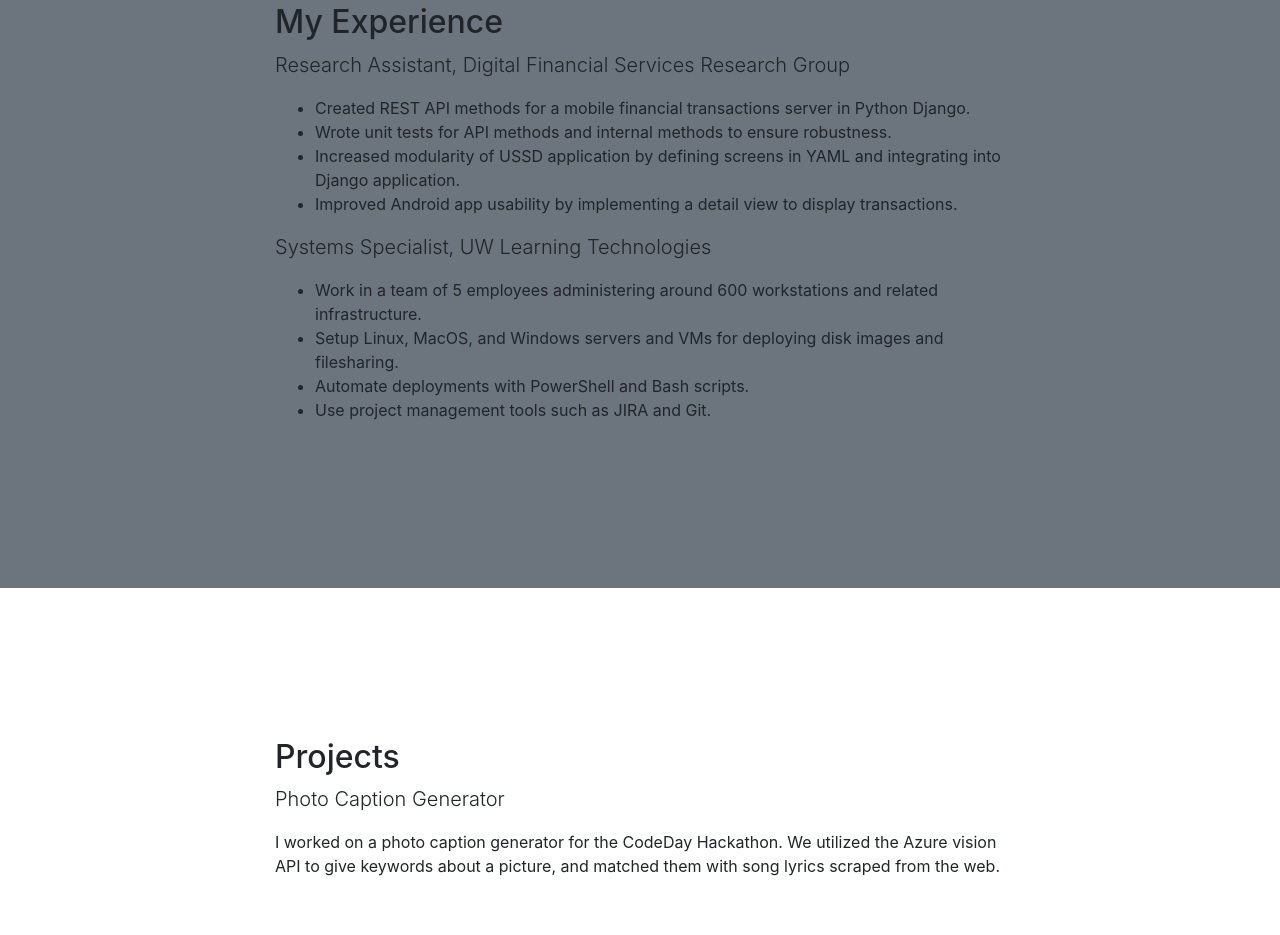
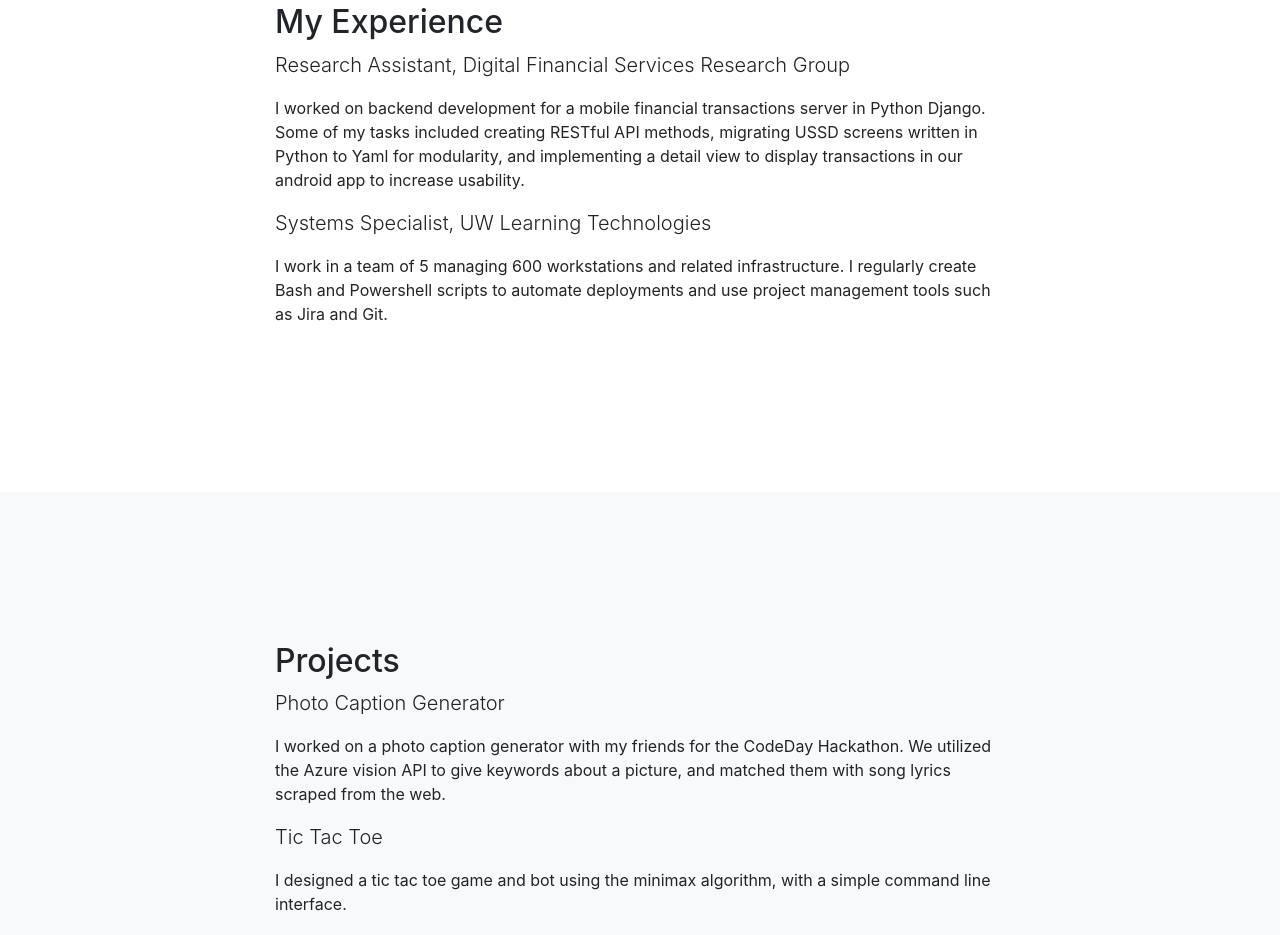
Before and after one commit to pvvemul/pvvemul.github.io, a website with bundled scripts: page index.html in a window 1280 px wide. Shown: the part 681-1616 px from the top of the page. Built offline with nearby package versions, Linux system fonts and the light colour scheme.

Commit message:
removed war

```diff
--- a/index.html
+++ b/index.html
@@ -63,46 +63,47 @@
     </div>
   </section>
 
-  <section id="experience" class="bg-secondary">
+  <section id="experience">
     <div class="container">
       <div class="row">
         <div class="col-lg-8 mx-auto">
           <h2>My Experience</h2>
           <p class="lead" class="">Research Assistant, Digital Financial Services Research Group</p>
-          <ul>
-            <li>Created REST API methods for a mobile financial transactions server in Python Django.</li>
-            <li>Wrote unit tests for API methods and internal methods to ensure robustness.</li>
-            <li>Increased modularity of USSD application by defining screens in YAML and integrating into Django application.</li>
-            <li>Improved Android app usability by implementing a detail view to display transactions.</li>
-          </ul>
+          <p>
+            I worked on backend development for a mobile financial transactions server in Python Django. Some of my tasks included
+            creating RESTful API methods, migrating USSD screens written in Python to Yaml for modularity, and implementing a detail view
+            to display transactions in our android app to increase usability.
+          </p>
           <p class="lead">Systems Specialist, UW Learning Technologies</p>
-          <ul>
-            <li>Work in a team of 5 employees administering around 600 workstations and related infrastructure.</li>
-            <li>Setup Linux, MacOS, and Windows servers and VMs for deploying disk images and filesharing.</li>
-            <li>Automate deployments with PowerShell and Bash scripts.</li>
-            <li>Use project management tools such as JIRA and Git.</li>
-          </ul>
+          <p>
+            I work in a team of 5 managing 600 workstations and related infrastructure. I regularly create Bash and Powershell scripts
+            to automate deployments and use project management tools such as Jira and Git.
+          </p>
         </div>
       </div>
     </div>
   </section>
 
-  <section id="projects">
+  <section id="projects" class="bg-light">
     <div class="container">
       <div class="row">
         <div class="col-lg-8 mx-auto">
           <h2>Projects</h2>
           <p class="lead">Photo Caption Generator</p>
           <p>
-            I worked on a photo caption generator for the CodeDay Hackathon. We utilized the Azure vision API to give keywords about a picture,
-            and matched them with song lyrics scraped from the web.
+            I worked on a photo caption generator with my friends for the CodeDay Hackathon. We utilized the Azure vision API to give
+            keywords about a picture, and matched them with song lyrics scraped from the web.
+          </p>
+          <p class="lead">Tic Tac Toe</p>
+          <p>
+            I designed a tic tac toe game and bot using the minimax algorithm, with a simple command line interface.
           </p>
         </div>
       </div>
     </div>
   </section>
 
-  <section id="resume" class="bg-light">
+  <section id="resume">
     <div class="container">
       <div class="row">
         <div class="col-lg-8 mx-auto">
```
Also changed, not shown: 1 other file.
